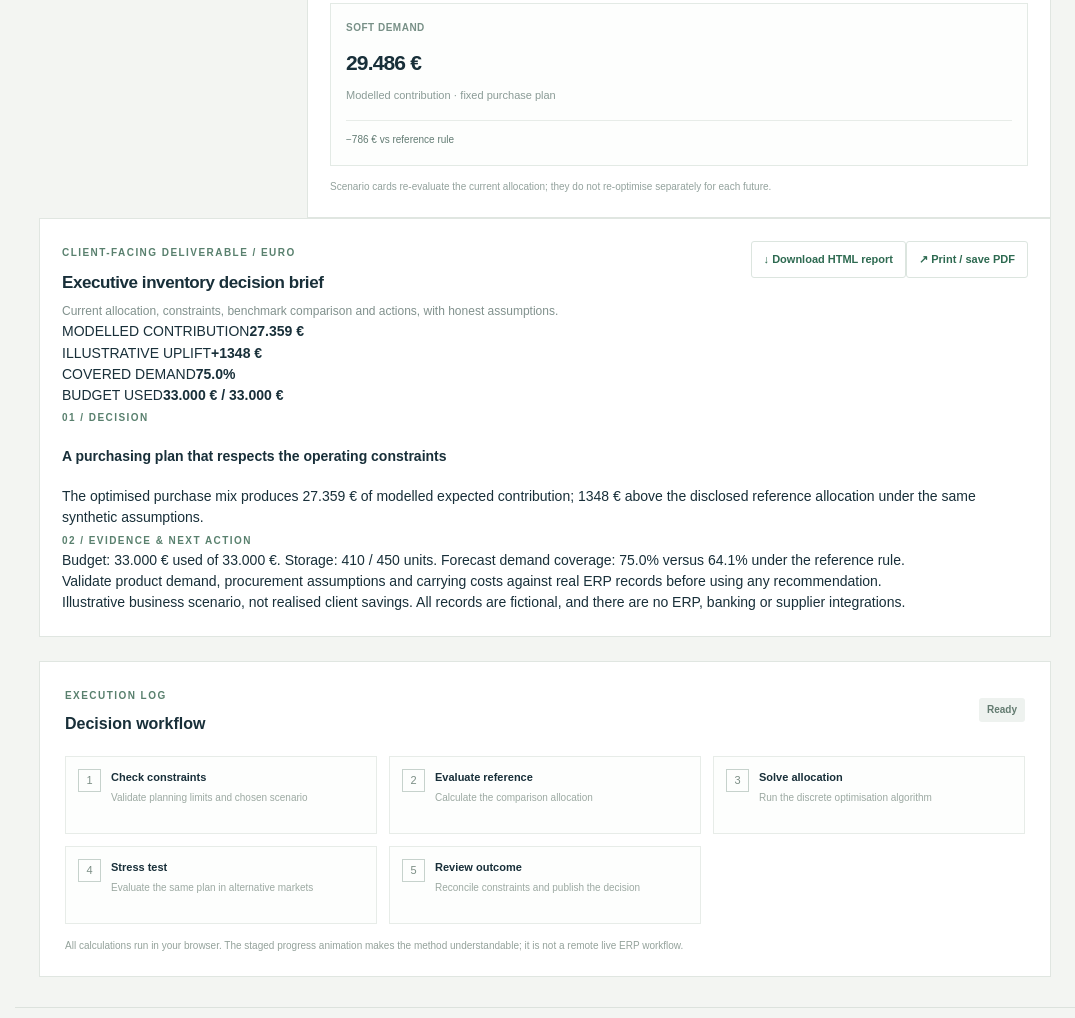
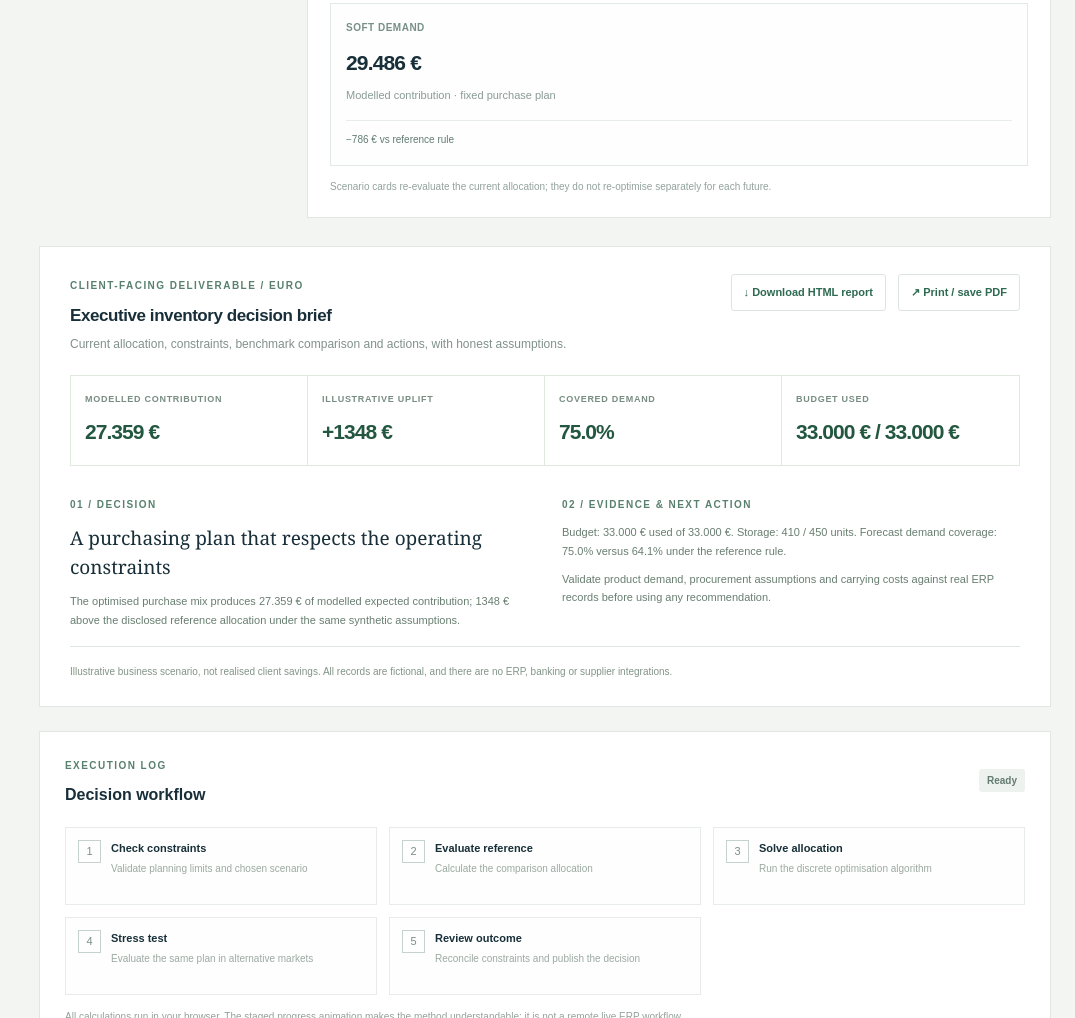
Before and after one commit to sastree14/demos-sc_analytics, a website with bundled scripts: page optimization/index.html in a window 1280 px wide. Shown: the part 2793-3811 px from the top of the page, without its empty margins (205-1280 px from the left). Built offline with nearby package versions, Linux system fonts and the light colour scheme.

Commit message:
Add a calculated downloadable and printable executive brief to optimisation

```diff
--- a/optimization/styles.css
+++ b/optimization/styles.css
@@ -49,3 +49,19 @@
 @media(max-width:1370px){.bar-row{grid-template-columns:125px minmax(0,1fr) 63px;gap:11px}.optimisation-steps{grid-template-columns:repeat(3,minmax(0,1fr))}.stress-rows{grid-template-columns:1fr}}
 @media(max-width:740px){.bar-row{grid-template-columns:95px minmax(0,1fr) 52px;gap:7px;margin:16px 0}.bar-name strong{font-size:11px!important}.bar-name small{font-size:9px!important}.chart-key .right-legend{margin-left:0}.optimisation-steps{grid-template-columns:repeat(2,minmax(0,1fr))}.stress-rows{grid-template-columns:1fr}.compare-rows>div{grid-template-columns:1.4fr 1fr 1fr}.bar-chart{min-height:220px}}
 @media(max-width:510px){.optimisation-steps{grid-template-columns:1fr}.bar-row{grid-template-columns:92px minmax(0,1fr) 47px}.bar-values{font-size:9px}.compare-rows>div:not(.compare-heading)>span{font-size:10px}.compare-rows>div>strong{font-size:11px}}
+
+
+/* Client-facing executive brief and printable optimisation report. */
+.executive-brief{margin:28px 0 10px;padding:27px 30px}
+.brief-buttons{display:flex;gap:12px;align-items:center;flex-wrap:wrap}
+.brief-metrics{display:grid;grid-template-columns:repeat(4,minmax(0,1fr));margin-top:21px;border:1px solid #e0e8df}
+.brief-metric{padding:17px 14px;border-right:1px solid #e0e8df;min-width:0}
+.brief-metric:last-child{border-right:0}
+.brief-metric span{display:block;font-size:9px;color:#788d82;letter-spacing:.08em;font-weight:800}
+.brief-metric strong{display:block;color:#23573f;font-size:21px;letter-spacing:-.045em;margin-top:9px;overflow-wrap:break-word}
+.brief-analysis{display:grid;grid-template-columns:1fr 1fr;gap:34px;padding:27px 0 17px}
+.brief-analysis h4{font-size:19px;font-family:Georgia,serif;font-weight:400;margin:10px 0}
+.brief-analysis p{font-size:11px;line-height:1.7;color:#687e70;margin-top:9px}
+.brief-disclaimer{border-top:1px solid #dce7df;padding-top:17px;color:#829486;font-size:10px}
+@media(max-width:900px){.brief-metrics{grid-template-columns:repeat(2,1fr)}.brief-metric:nth-child(2){border-right:0}.brief-metric:nth-child(-n+2){border-bottom:1px solid #e0e8df}.brief-analysis{grid-template-columns:1fr}}
+@media print{@page{size:A4;margin:15mm}.sidebar,.topbar,.intro,.tabs,.runbook,.footer,.layout,.section-kicker,.section-heading,[data-panel="method"]{display:none!important}.executive-brief{padding:0;margin:0;border:0;box-shadow:none}.brief-buttons{display:none!important}.brief-metrics,.brief-analysis{break-inside:avoid}body,.shell,.workspace,main{display:block!important;background:#fff!important;width:100%!important;max-width:none!important;margin:0!important;padding:0!important}}
```
